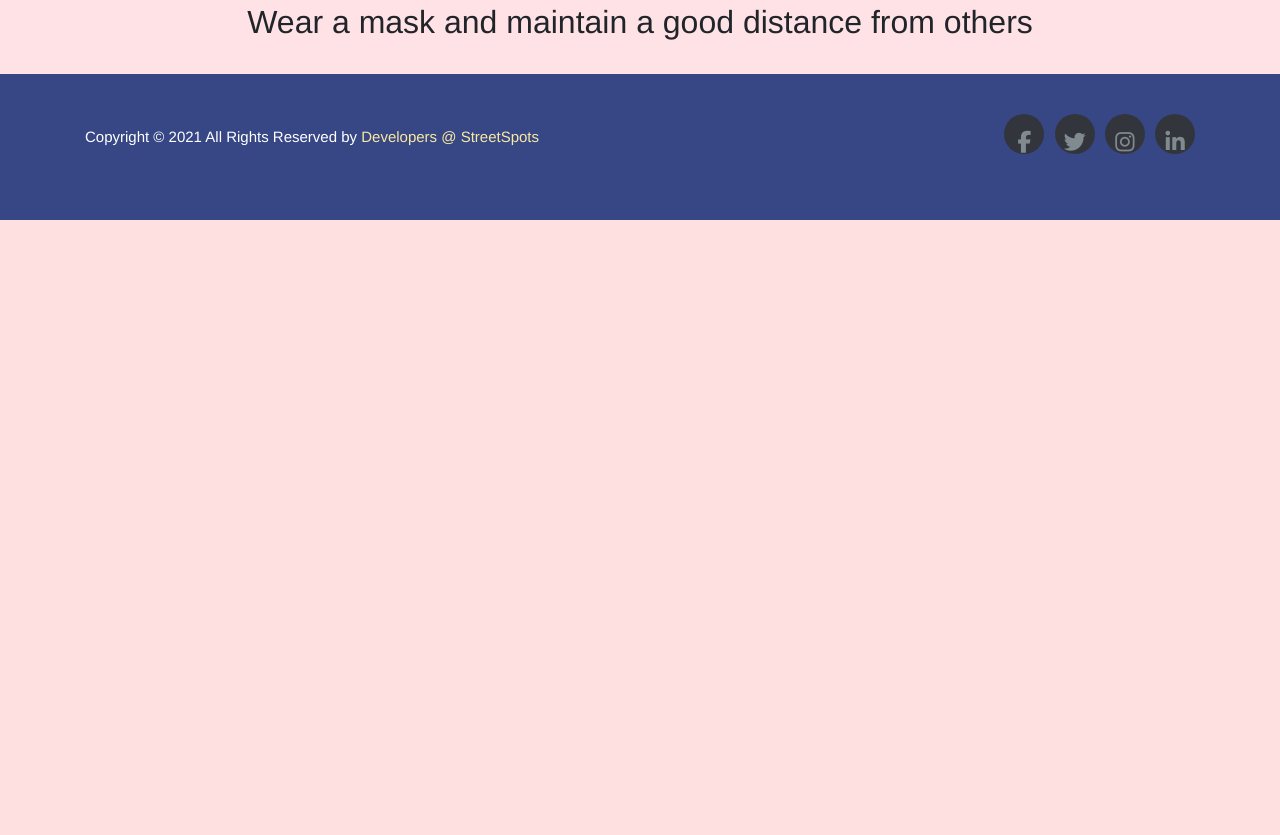
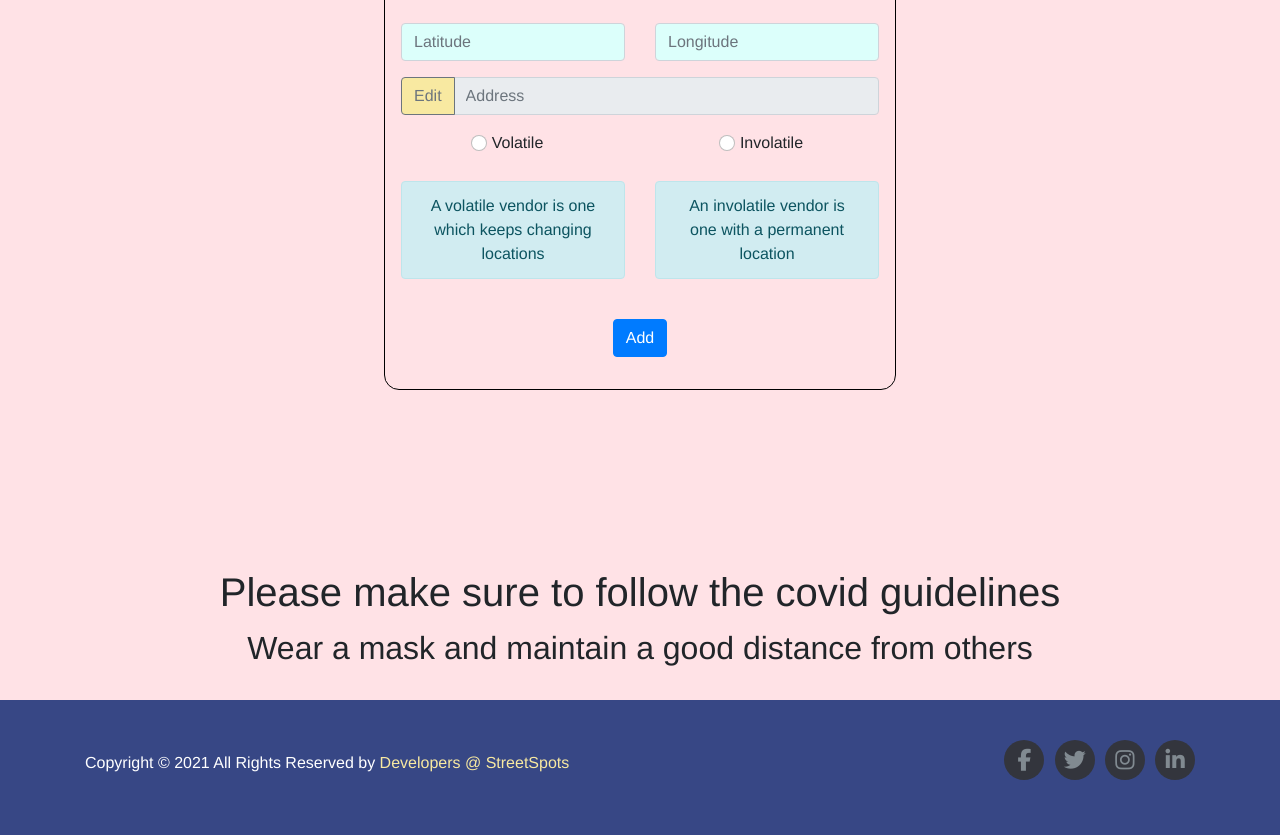
Before and after one commit to aditya-5/StreetSpots, a PHP site: page /vendor in a window 1280 px wide. Shown: the part 839-1674 px from the top of the page. Before the commit the page ends 1059 px from the top, so only its background shows below. Run offline with PHP 8.4, Linux system fonts and the light colour scheme; the visitor is signed in with stand-in values (Sample User, id 1); some libraries are stand-ins or nearby versions.

Commit message:
Completed the add vendor page

```diff
--- a/assets/style.css
+++ b/assets/style.css
@@ -8,6 +8,7 @@
 Footer links hover - #F76C6C
 
 ******************************** */
+
 
 <style>
 @import url('https://fonts.googleapis.com/css2?family=Poppins:wght@200&display=swap');
--- a/login/login.php
+++ b/login/login.php
@@ -90,7 +90,8 @@
  </head>
  <body>
 	 <?php
-	 include('login_header.php'); ?><br>
+	 include('login_header.php'); ?>
+	 <br>
 	 <center><h4>You need to be logged in to Add Vendors</h4>
  	<div class="container p-3 middle">
  		<form action="login.php" method="POST">
--- a/vendor.php
+++ b/vendor.php
@@ -1,11 +1,11 @@
 <?php
-
+include("./login/server.php");
 session_start();
 
 if(!isset($_SESSION['loggedin']) && $_SESSION['loggedin']==false){
 	header("location: ./login/login.php");
 	exit();
-}
+};
 
  ?>
 
@@ -16,20 +16,69 @@
     <meta charset="utf-8">
     <title></title>
     <script src="https://unpkg.com/axios/dist/axios.min.js"></script>
+		<script src="https://code.jquery.com/jquery-3.5.1.slim.min.js" integrity="sha384-DfXdz2htPH0lsSSs5nCTpuj/zy4C+OGpamoFVy38MVBnE+IbbVYUew+OrCXaRkfj" crossorigin="anonymous"></script>
+<script src="https://cdn.jsdelivr.net/npm/bootstrap@4.5.3/dist/js/bootstrap.bundle.min.js" integrity="sha384-ho+j7jyWK8fNQe+A12Hb8AhRq26LrZ/JpcUGGOn+Y7RsweNrtN/tE3MoK7ZeZDyx" crossorigin="anonymous"></script>
+		<script async
+		src="https://maps.googleapis.com/maps/api/js?key=AIzaSyA9_2222347Z4XE4H6KD4l0wXVU1lTrnbg&callback=initMap">
+</script>
     <script type="text/javascript">
-    	geocode();
-    	function geocode(){
+    	function geocode(lat, lng){
+				console.log(lat);
+				console.log(lng);
     		axios.get('https://maps.googleapis.com/maps/api/geocode/json',{
     			params:{
-    				address:'Moti vihar society, kanpur',
+    				latlng:lat+','+lng,
     				key:'AIzaSyA9_2222347Z4XE4H6KD4l0wXVU1lTrnbg'
     			}
     		}).then(function(response){
-    			console.log(response);
+    			document.getElementById('addr').value = response.data.results[0].formatted_address;
+					console.log(response);
     		}).catch(function(error){
     			console.log(error);
-    		})
+    		});
     	}
+			var markers=[];
+			function initMap() {
+		  const map = new google.maps.Map(document.getElementById("map"), {
+		    zoom: 4,
+		    center: { lat: -25.363882, lng: 131.044922 },
+		  });
+
+
+		  listener1 = map.addListener("click", (e) => {
+		    placeMarkerAndPanTo(e.latLng, map);
+		  });
+		}
+
+		function placeMarkerAndPanTo(latLng, map) {
+			if(markers.length>0){
+				setMapOnAll(null);
+				markers = [];
+			}
+			// console.log(markers.length);
+			console.log(markers);
+		  marker = new google.maps.Marker({
+		    position: latLng,
+		    map: map,
+		  });
+			markers.push(marker);
+			lat = marker.getPosition().lat();
+			lng = marker.getPosition().lng();
+			document.getElementById("lat").value= lat;
+			document.getElementById("lng").value= lng;
+		  map.panTo(latLng);
+			geocode(lat, lng);
+		}
+
+		function setMapOnAll(map) {
+		  for (let i = 0; i < markers.length; i++) {
+		    markers[i].setMap(map);
+		  }
+	}
+
+	function edit(){
+		document.getElementById("addr").removeAttribute("readonly");
+	}
     </script>
   </head>
   <body>
@@ -39,41 +88,98 @@
 
 	 <div class="container p-3 middle">
 
- 		<form action="vendor_submit.php" method="POST">
+ 		<form action="vendor_form.php" method="POST">
 
  			<h2 class="text-center">Add Vendor</h2><br>
 
- 			<div class="form-group">
- 				<label for="name" class="form-label">Vendor Name</label>
- 				<input type="text" class="form-control" id="name" name="name" placeholder="Enter vendor's name">
- 			</div>
+			<?php
+			if(!empty($error)){
+				echo "<div class='alert alert-warning' role='alert'>
+	  $error
+	</div>";
+			} ?>
 
  			<div class="form-group">
- 				<label for="address" class="form-label">Vendor Address</label>
- 				<input type="text" class="form-control" id="address" name="address" placeholder="Enter vendor's address">
+ 				<label for="name" class="form-label ">Vendor Name</label>
+ 				<input type="text" class="form-control" style="background-color:#dcfffb" id="name" name="name" placeholder="Enter vendor's name">
  			</div>
 
  			<div class="form-group">
  				<label for="desc" class="form-label">Description</label>
- 				<input type="text" class="form-control" id="desc" name="desc" placeholder="Enter what the vendor sells">
+ 				<input type="text" class="form-control" style="background-color:#dcfffb" id="desc" name="desc" placeholder="Enter what the vendor sells">
  			</div>
 
- 			<div class="row  justify-content-center">
- 			<div class="form-check form-check-inline">
+			<div class="row  justify-content-center ">
+				<div class="col-lg-9">
+					 <div id="map" style="height:400px;width:400px"></div>
+				</div>
+			</div>
+			<br>
 
-				  <input class="form-check-input" type="radio" name="vol"  id="volatile" value="volatile">
-				  <label class="form-check-label" for="volatile">Volatile</label>
+
+			<div class="row ">
+				<div class="col-lg-6">
+					<div class="form-group">
+		 				<input type="text" class="form-control colorinput" style="background-color:#dcfffb" id="lat" name="lat" readonly="readonly" placeholder="Latitude">
+		 			</div>
 				</div>
-				<div class="form-check form-check-inline">
-				  <input class="form-check-input" type="radio" name="vol" id="involatile" value="involatile">
-				  <label class="form-check-label" for="involatile">Involatile</label>
+				<div class="col-lg-6">
+					<div class="form-group">
+		 				<input type="text" class="form-control" style="background-color:#dcfffb"  id="lng" name="lng" readonly="readonly" placeholder="Longitude">
+		 			</div>
 				</div>
 			</div>
 
 
+
+
+			<div class="input-group mb-3">
+			  <div class="input-group-prepend">
+			    <button class="btn btn-outline-secondary" onclick="edit()" style="background-color:#f8e9a1"  type="button">Edit</button>
+			  </div>
+			  <input type="text"   id="addr"  name="addr" readonly="readonly" class="form-control" placeholder="Address">
+			</div>
+
+
+ 			<div class="row  justify-content-center">
+				<div class="col-lg-6">
+					<center>
+					<div class="form-check form-check-inline">
+
+							<input class="form-check-input" title="hello" type="radio" name="vol"  id="volatile" value="1">
+							<label class="form-check-label"  for="volatile">Volatile</label>
+						</div>
+						</center>
+				</div>
+ 				<div class="col-lg-6">
+					<center>
+				<div class="form-check form-check-inline">
+				  <input class="form-check-input" type="radio" name="vol" id="involatile" value="2">
+				  <label class="form-check-label" for="involatile">Involatile</label>
+				</div>
+				</div>
+			</center>
+			</div><br>
+
+<div class="row">
+
+<div class="col-lg-6">
+	<div class="alert alert-info" role="alert"><center>
+A volatile vendor is one which keeps changing locations</center>
+</div>
+</div>
+<div class="col-lg-6">
+		<div class="alert alert-info" role="alert"><center>
+  An involatile vendor is one with a permanent location</center>
+</div>
+</div>
+</div>
+
+
+
  			<br>
  			<div class="text-center">
-	 			<button class="btn btn-primary">Add</button>
+	 			<button class="btn btn-primary" name="add_vendor" type="submit">Add</button>
  			</div>
  		</form>
 
```
Also changed, not shown: login/server.php (+20 -0 lines), vendor_form.php (added, +50 -0 lines).
